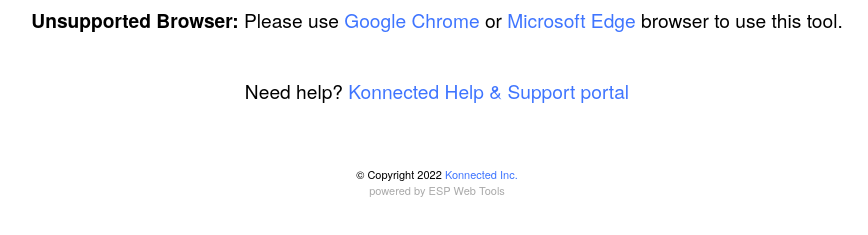
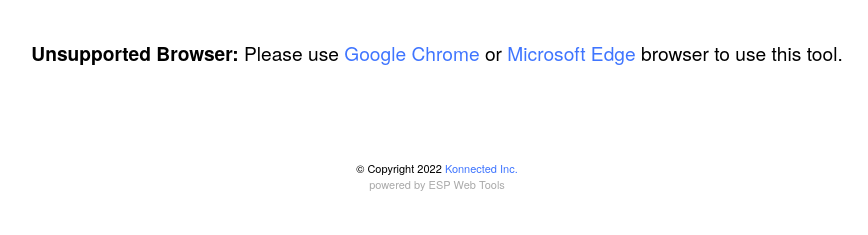
Before and after one commit to konnected-io/web-installer, a plain HTML site: page matter.html in a window 1280 px wide. Shown: the part 515-750 px from the top of the page, without its empty margins (203-1071 px from the left). Drawn offline with Linux system fonts and the light colour scheme; a web font is replaced by a local one.

Commit message:
clean up installer button for Matter

```diff
--- a/matter.html
+++ b/matter.html
@@ -76,13 +76,13 @@
       <img width="512px" src="assets/Matter_logo.jpeg" itemprop="logo" alt="Matter">
       <h1>Matter Preview for the Konnected Alarm Panel Pro</h1>
       <p>This is pre-release software! NOT FOR PRODUCTION USE!</p>
+      <br/>
       <p>
         <esp-web-install-button manifest="matter.json" id="inst">
           <span slot="unsupported"><strong>Unsupported Browser:</strong> Please use <a href="https://www.google.com/chrome/" target="_blank">Google Chrome</a> or <a href="https://microsoft.com/edge" target="_blank">Microsoft Edge</a> browser to use this tool.</span>
         </esp-web-install-button>
       </p>
       <br/>
-      <p>Need help? <a href="https://help.konnected.io">Konnected Help & Support portal</a></p>
       <div style='font-size:11px;margin-top:5em;'>
         &copy; Copyright 2022 <a href="https://konnected.io">Konnected Inc.</a></br>
         <a href="https://esphome.github.io/esp-web-tools/" target='_blank' style='color:#aaa;'>powered by ESP Web Tools</a>
```
